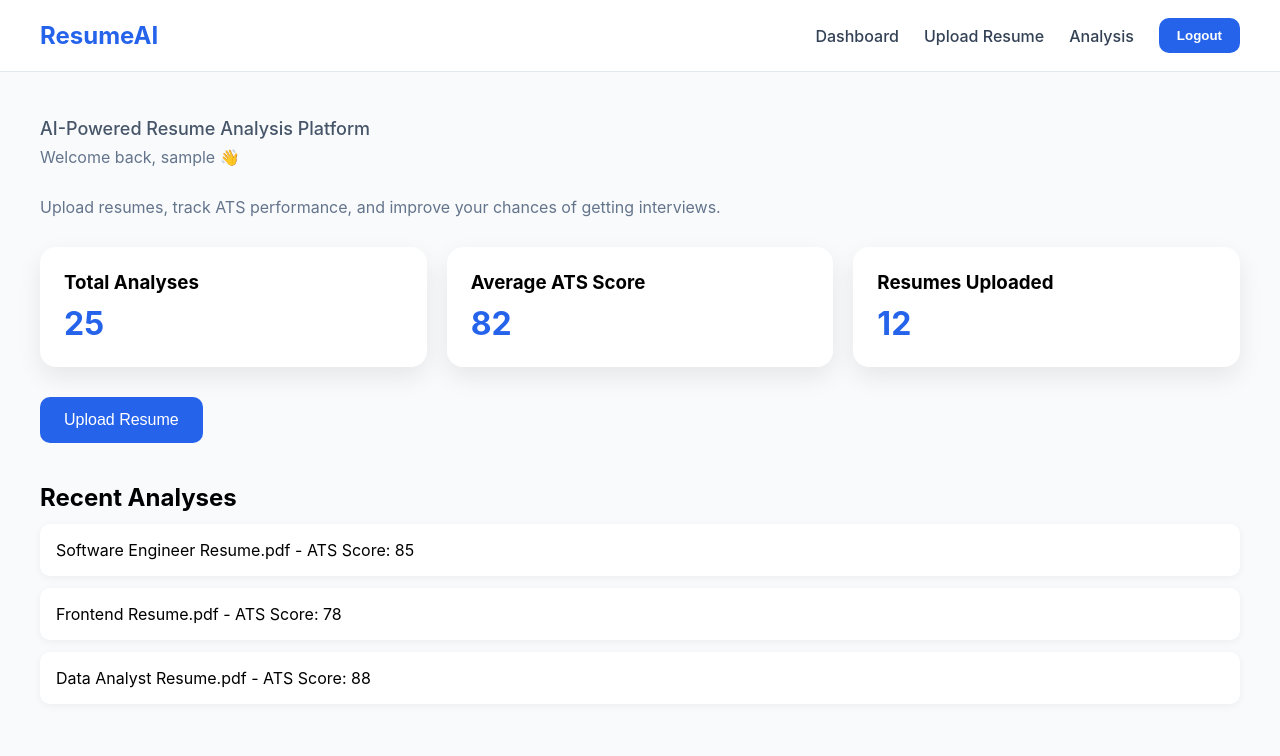
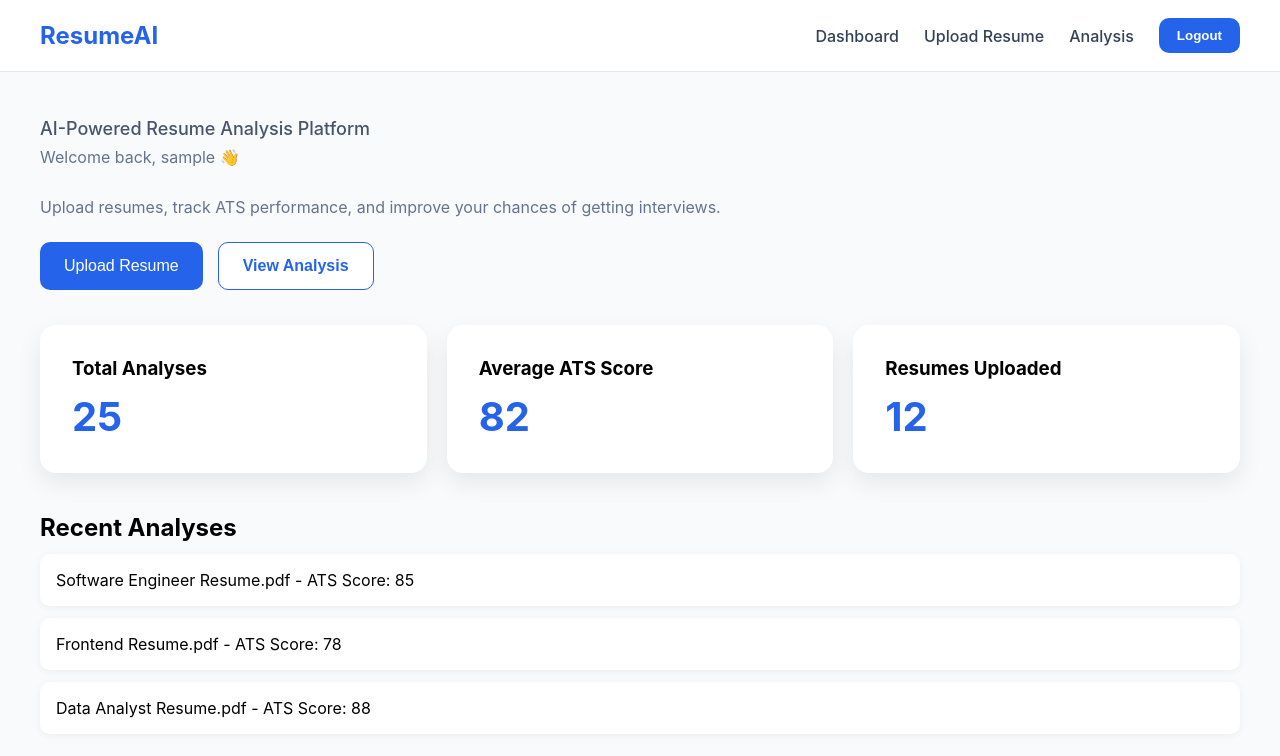
Before and after one commit to divanshiii09/ai-resume-analyzer, a React app in the folder frontend/: page /dashboard in a window 1280 px wide. Shown: the top 756 px of the page. Built offline with nearby package versions, Linux system fonts and the light colour scheme; no server answers; sample sign-in values are in the browser's storage; the HTML template or start-up script is replaced by a standard one.

Commit message:
dashboard updated

```diff
--- a/frontend/src/pages/Dashboard.jsx
+++ b/frontend/src/pages/Dashboard.jsx
@@ -43,7 +43,21 @@ return (
   Upload resumes, track ATS performance,
   and improve your chances of getting interviews.
 </p>
+<div className="quick-actions">
+  <button
+    className="upload-btn"
+    onClick={() => navigate("/upload")}
+  >
+    Upload Resume
+  </button>
 
+  <button
+    className="action-btn"
+    onClick={() => navigate("/analysis")}
+  >
+    View Analysis
+  </button>
+</div>
     </div>
 
     <div className="stats-grid">
@@ -63,17 +77,6 @@ return (
         <p>12</p>
       </div>
 
-    </div>
-
-    <div className="upload-section">
-      <button
-        className="upload-btn"
-        onClick={() =>
-          navigate("/upload")
-        }
-      >
-        Upload Resume
-      </button>
     </div>
 
     <div className="recent-section">
--- a/frontend/src/styles/Dashboard.css
+++ b/frontend/src/styles/Dashboard.css
@@ -31,7 +31,7 @@
 
 .stat-card {
   background: white;
-  padding: 24px;
+  padding: 32px;
   border-radius: 16px;
 
   box-shadow: 0 10px 25px rgba(0,0,0,0.08);
@@ -44,10 +44,10 @@
 }
 
 .stat-card p {
-  font-size: 32px;
-  font-weight: bold;
+  font-size: 40px;
+  font-weight: 700;
   color: #2563eb;
-  margin-top: 10px;
+  margin-top: 12px;
 }
 
 .upload-section {
@@ -127,3 +127,32 @@
 .logout-btn:hover {
   transform: translateY(-2px);
 }
+.quick-actions {
+  display: flex;
+  gap: 15px;
+
+  margin-top: 25px;
+  margin-bottom: 35px;
+}
+
+.action-btn {
+  background: white;
+
+  color: #2563eb;
+
+  border: 1px solid #2563eb;
+
+  padding: 14px 24px;
+
+  border-radius: 10px;
+
+  cursor: pointer;
+
+  font-size: 16px;
+
+  font-weight: 600;
+}
+
+.action-btn:hover {
+  background: #eff6ff;
+}
```
